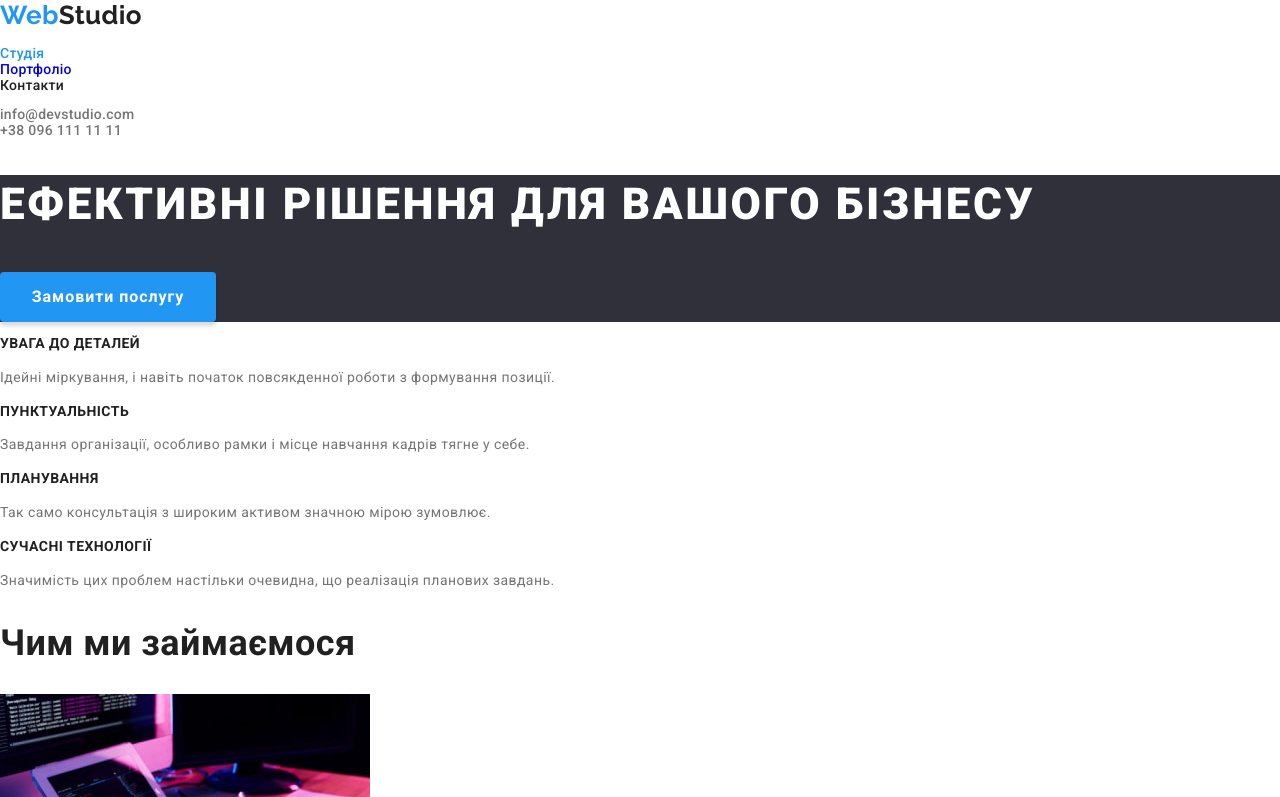
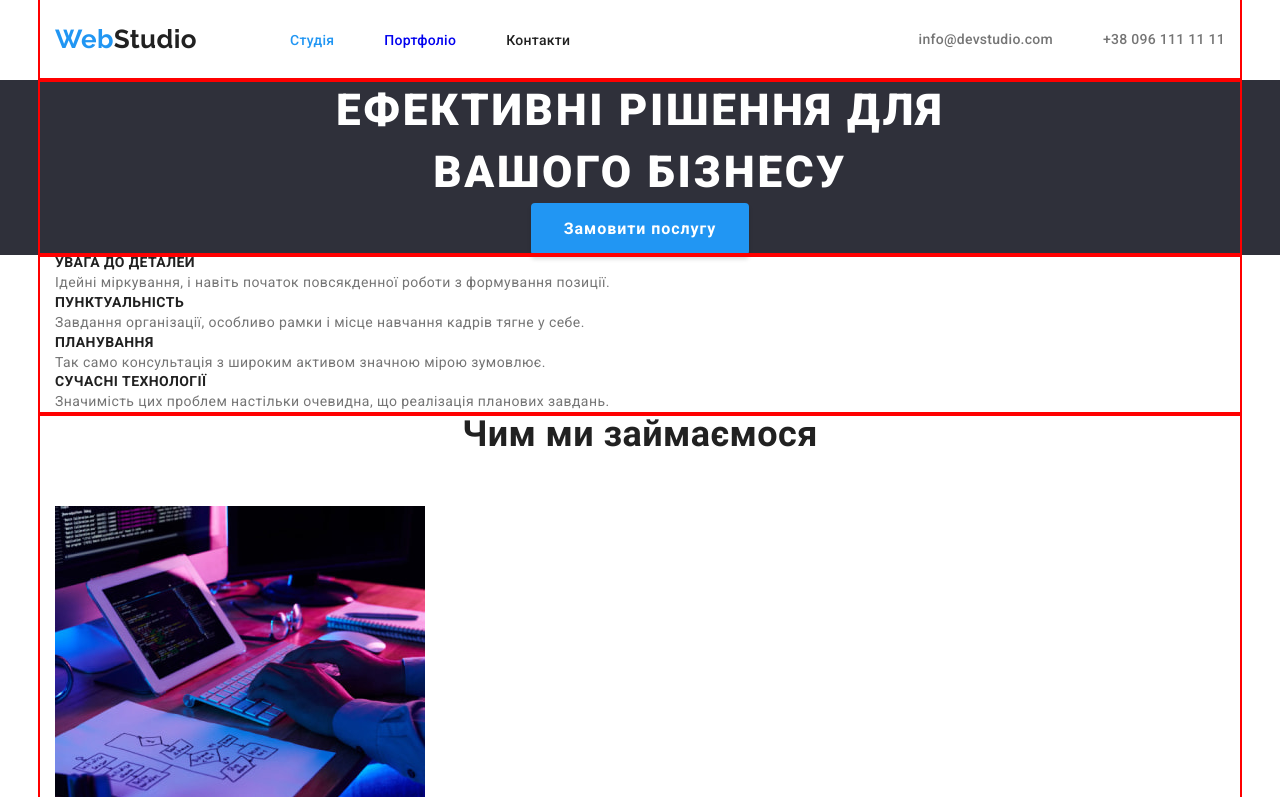
Before and after one commit to MorozSerhii/goit-markup-hw-03, a plain HTML site: page index.html in a window 1280 px wide. Shown: the top 797 px of the page. Drawn offline with nearby package versions, Linux system fonts and the light colour scheme.

Commit message:
endnavv
dsfs

```diff
--- a/css/styles.css
+++ b/css/styles.css
@@ -8,8 +8,35 @@
   --background-color-main: #ffffff;
   --background-color-second: #f5f4fa;
   --accent-button-color: #2196f3;
-  --background-hero-color:#2F303A;
+  --background-hero-color: #2F303A;
 }
+
+h1,
+h2,
+h3,
+h4,
+h5 {
+  margin: 0;
+}
+
+ul,
+ol {
+  margin: 0;
+  padding-left: 0;
+}
+
+button {
+  cursor: pointer;
+}
+
+img {
+  display: block;
+}
+
+p {
+  margin: 0;
+}
+
 body {
   background-color: var(--background-color-main);
   color: var(--primery-text-color);
@@ -17,26 +44,46 @@ body {
   font-size: 14px;
   letter-spacing: 0.03em;
 }
+
 .style_background {
   background-color: var(--background-color-main);
 }
+
 .list {
   list-style: none;
 }
+
 .links {
   text-decoration: none;
 }
+
 .links:visited {
   color: var(--primery-text-color);
+
+
 }
+
+.container {
+  width: 1200px;
+  padding-left: 15px;
+  padding-right: 15px;
+  outline: 2px solid red;
+  margin: 0 auto;
+}
+
 /* -----------------Logo---------------*/
 .logo {
+  display: inline-block;
+  margin-top: 24px;
+  margin-bottom: 25px;
   color: var(--primery-text-color);
   font-family: 'Raleway', sans-serif;
   font-weight: 700;
   font-size: 26px;
   line-height: calc(31 / 26);
+
 }
+
 .logo_web {
   color: var(--accent-text-color);
   font-family: 'Raleway', sans-serif;
@@ -44,23 +91,97 @@ body {
   font-size: 26px;
   line-height: calc(31 / 26);
 }
-.footer-list > .logo {
+
+.footer-list>.logo {
   color: var(--wighte-text-color);
 }
+
 /*----------------- site-nav------------------ */
 
 .site-nav {
+  display: flex;
+  margin-left: 93px;
+  margin-top: 16px;
+  margin-bottom: 16px;
   font-weight: 500;
   line-height: calc(16 / 14);
   letter-spacing: 0.02em;
+}
+
+.nav-links:not(:last-child) {
+  margin-right: 50px;
+}
+
+.nav-links>a {
+  display: block;
+  padding: 16px 0;
+
 }
 
 .site-nav a:hover,
 .site-nav a:focus {
   color: var(--accent-text-color);
 }
+
 .site-nav .links.current {
   color: var(--accent-text-color);
+
+}
+
+/* main nav */
+.main-nav{
+  display: flex;
+  align-items: center;
+
+}
+
+/* секція контакти хедер */
+
+.contacts_section {
+  display: flex;
+  /* margin-top: 32px;
+  margin-bottom: 32px; */
+  margin-left: auto;
+
+  font-weight: 500;
+  line-height: 1.14;
+  letter-spacing: 0.02em;
+}
+
+.contacts-links:last-child {
+  margin-left: 50px;
+}
+
+.contacts-links {
+  color: var(--second-text-color);
+  text-decoration: none;
+
+}
+
+.contacts-links:hover,
+.contacts-links:focus {
+  color: var(--accent-text-color);
+}
+
+/* --------------Герой------------ */
+
+.hero-section {
+
+
+  background-color: var(--background-hero-color);
+  text-align: center;
+
+}
+
+.hero-title {
+  margin: 0 auto;
+  max-width: 696px;
+  font-weight: 900;
+  font-size: 44px;
+  line-height: 1.4;
+  color: var(--wighte-text-color);
+  letter-spacing: 0.06em;
+  text-transform: uppercase;
 }
 
 /* --------------секція конопки------------ */
@@ -69,10 +190,10 @@ body {
   background-color: var(--button-activ-color);
   box-shadow: 0px 4px 4px rgba(0, 0, 0, 0.15);
 }
+
 .button {
   color: var(--wighte-text-color);
-  width: 216px;
-  height: 50px;
+  padding: 10px 32px;
   background-color: var(--accent-text-color);
   border: 1px solid;
   border-radius: 4px;
@@ -85,33 +206,9 @@ body {
   letter-spacing: 0.06em;
 }
 
-/* секція контакти хедер */
-.contacts_section {
-  font-weight: 500;
-  line-height: 1.14;
-  letter-spacing: 0.02em;
-}
-.contacts-links {
-  color: var(--second-text-color);
-  text-decoration: none;
-}
-.contacts-links:hover,
-.contacts-links:focus {
-  color: var(--accent-text-color);
-}
-/* --------------Герой------------ */
 
-.hero-section{
-  background-color:var(--background-hero-color);
-}
-.hero-title {
-  font-weight: 900;
-  font-size: 44px;
-  line-height: 1.36;
-  color: var(--wighte-text-color);
-  letter-spacing: 0.06em;
-  text-transform: uppercase;
-}
+
+
 .advantages-list {
   font-size: 14px;
   font-weight: 700;
@@ -119,33 +216,42 @@ body {
   letter-spacing: 0.03em;
   text-transform: uppercase;
 }
+
 .description-advantages {
   line-height: 1.7;
   letter-spacing: 0.03em;
   color: var(--second-text-color);
 }
+
 /* --------------наша команда------------ */
 .section-team {
   background-color: var(--background-color-second);
 }
+
 .people-card {
   background-color: var(--background-color-main);
 }
+
 .section-title {
+  text-align: center;
+  margin-bottom: 50px;
   font-weight: 700;
   font-size: 36px;
   line-height: 1.16;
 }
+
 .team-list {
   font-weight: 500;
   font-size: 16px;
   line-height: 1.18;
 }
+
 .profession-name {
   font-size: 16px;
   line-height: 1.18;
   color: var(--second-text-color);
 }
+
 /* ----------------footer ------------------*/
 .journey_link {
   line-height: 1.7;
@@ -154,13 +260,16 @@ body {
   font-style: normal;
   text-decoration: none;
 }
+
 .journey_link:visited {
   color: var(--wighte-text-color);
 }
+
 .journey_link:hover,
 .journey_link:focus {
   color: var(--accent-button-color);
 }
+
 .address-links {
   font-size: 14px;
   line-height: 1.7;
@@ -168,21 +277,12 @@ body {
   color: var(--footer-addres-text-color);
   font-style: normal;
 }
+
 .footer {
-  margin: 0 auto;
   background-color: #2f303a;
 }
-/* фон та відступи в футері задані для читабельності */
 
-.footer-list {
-  padding-top: 60px;
-  padding-left: 215px;
-  padding-bottom: 60px;
-}
 
-.list {
-  padding: 0px;
-}
 
 .visually-hidden {
   position: absolute;
@@ -209,6 +309,7 @@ body {
   border-color: transparent;
   background-color: var(--background-color-second);
 }
+
 .filter-button:hover,
 .filter-button:focus {
   background-color: var(--button-activ-color);
--- a/index.html
+++ b/index.html
@@ -19,13 +19,14 @@
     <link rel="stylesheet" href="./css/styles.css" />
   </head>
   <body>
-    <header class="header-list">
-      <nav>
+    <header class="header-list page-header">
+      <div class="container main-nav">
         <a class="logo links" href="./index.html"><span class="logo_web">Web</span>Studio</a>
+        <nav class="nav-section">
           <ul class="site-nav list">
-          <li><a class="links current" href="./index.html">Студія</a></li>
-          <li><a class="links" href="./portfolio.html">Портфоліо</a></li>
-          <li><a class="links" href="">Контакти</a></li>
+            <li class="nav-links"><a class="links current" href="./index.html">Студія</a></li>
+            <li class="nav-links"><a class="links" href="./portfolio.html">Портфоліо</a></li>
+            <li class="nav-links"><a class="links" href="">Контакти</a></li>
           </ul>
         </nav>
         <ul class="contacts_section list">
@@ -36,13 +37,17 @@
             <a class="contacts-links" href="tel:+380961111111">+38 096 111 11 11</a>
           </li>
         </ul>
+      </div>
     </header>
     <main>
       <section class="hero-section">
+        <div class="container">
           <h1 class="hero-title">Ефективні рішення для вашого бізнесу</h1>
           <button class="button" type="button">Замовити послугу</button>
+        </div>
       </section>
       <section>
+        <div class="container">
           <h2 class="visually-hidden">Наші переваги</h2>
           <ul class="our-advantages list">
             <li>
@@ -70,19 +75,23 @@
               </p>
             </li>
           </ul>
+        </div>
       </section>
       <section>
+        <div class="container">
           <h2 class="section-title">Чим ми займаємося</h2>
-        <ul class="list">
+          <ul class="list-work list">
             <li><img src="./images/img1.jpg" width="370" height="294" alt="створення сайтів" /></li>
             <li><img src="./images/img2.jpg" width="370" height="294" alt="адаптація сайті" /></li>
             <li><img src="./images/img3.jpg" width="370" height="294" alt="дизайн сайтів" /></li>
           </ul>
+        </div>
       </section>
 
       <section class="section-team">
+        <div class="container">
           <h2 class="section-title">Наша команда</h2>
-        <ul class="list">
+          <ul class="people-card-list list">
             <li class="people-card">
               <img src="./images/people1.jpg" width="270" height="260" alt="Product Designer" />
               <h3 class="team-list">Ігор Дем'яненко</h3>
@@ -104,11 +113,11 @@
               <p class="profession-name">UI Designer</p>
             </li>
           </ul>
+        </div>
       </section>
     </main>
-    <footer>
-      <div class="footer">
-        <div class="footer-list">
+    <footer class="footer">
+      <div class="container">
         <a class="logo links" href="./index.html"><span class="logo_web">Web</span>Studio</a>
         <address>
           <ul class="list">
@@ -132,7 +141,6 @@
           </ul>
         </address>
       </div>
-      </div>
     </footer>
   </body>
 </html>
```
Lines whose indentation alone changed are shown as unchanged.
